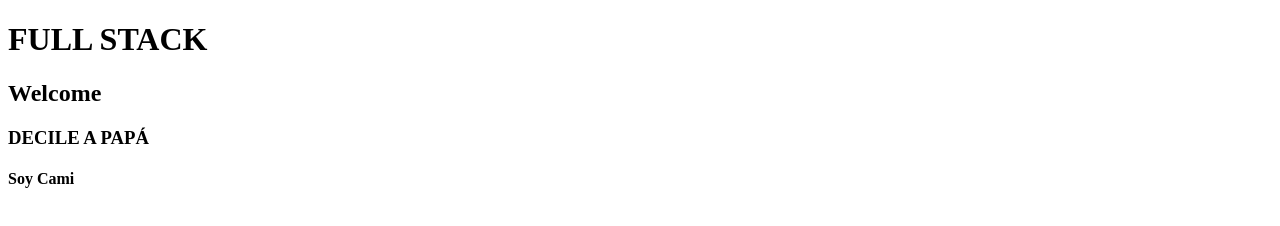
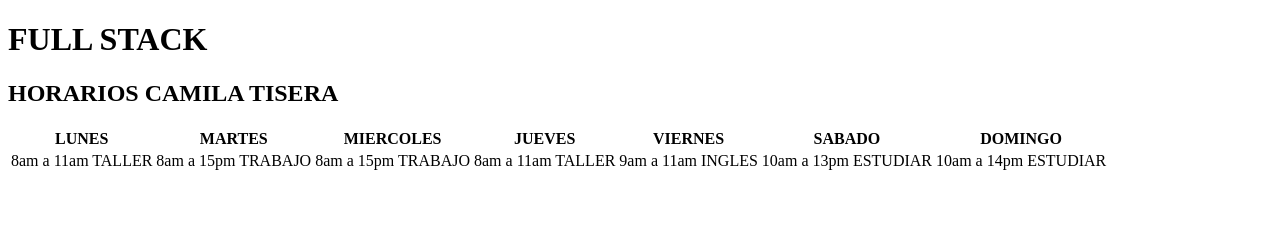
Before and after one commit to CamilaTisera/ITBA-Curso, a plain HTML site: page index.html in a window 1280 px wide. Drawn offline with Linux system fonts and the light colour scheme.

Commit message:
SEGUNDO CAMBIO

```diff
--- a/index.html
+++ b/index.html
@@ -5,9 +5,29 @@
     </head>
     <body>
             <h1>FULL STACK</h1>
-            <h2>Welcome</h2>
-            <h3>DECILE A PAPÁ</h3>
-            <h4>Soy Cami</h4>
+            <h2>HORARIOS CAMILA TISERA</h2>
+
+            <table>
+                <thead>
+                    <p><th>LUNES</th></p>
+                    <p><th>MARTES</th></p>
+                    <p><th>MIERCOLES</th></p>
+                    <p><th>JUEVES</th></p>
+                    <p><th>VIERNES</th></p>
+                    <p><th>SABADO</th></p>
+                    <p><th>DOMINGO</th></p>
+                </thead>
+
+                <tbody>
+                    <p><td>8am a 11am TALLER</td></p>
+                    <p><td>8am a 15pm TRABAJO</td></p>
+                    <p><td>8am a 15pm TRABAJO</td></p>
+                    <p><td>8am a 11am TALLER</td></p>
+                    <p><td>9am a 11am INGLES</td></p>
+                    <p><td>10am a 13pm ESTUDIAR</td></p>
+                    <p><td>10am a 14pm ESTUDIAR</td></p>
+                </tbody>
+            </table>
     </body>
 
 </html>
```
